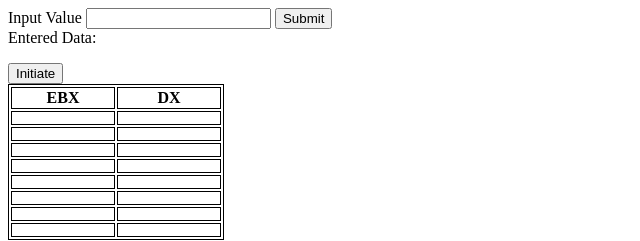
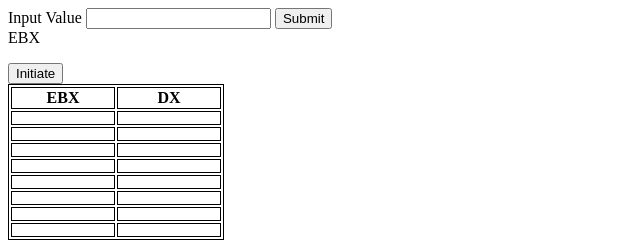
Before and after one commit to Pritam04Mandal/ROL, a plain HTML site: page index.html in a window 1280 px wide. Shown: the full height of the page, 0-640 px from the left. Drawn offline with nearby package versions, Linux system fonts and the light colour scheme.

Commit message:
Update index.html

```diff
--- a/index.html
+++ b/index.html
@@ -22,7 +22,7 @@
         <button id="submit">Submit</button>
     </div>
     <div>
-        <label>Entered Data: </label>
+        <label>EBX </label>
         <p class="binary-data"></p>
         <button id="Initiate">Initiate</button>
     </div>
```
